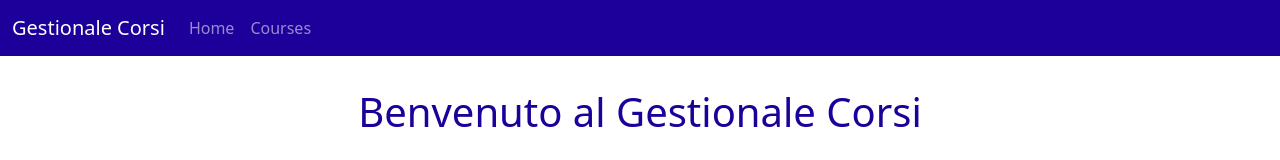
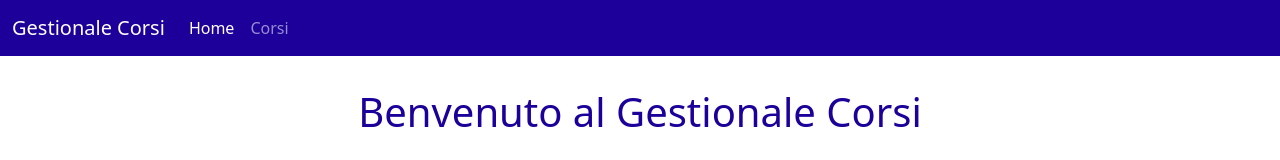
Before and after one commit to DanielaGangemi/gestionale-corsi-frontend-danielagangemi, a React (Vite) app in the folder gestionale_corsi/: page /home in a window 1280 px wide. Shown: the top 160 px of the page. Built offline with nearby package versions, Linux system fonts and the light colour scheme.

Commit message:
fix: modifica titoli della navbar

```diff
--- a/gestionale_corsi/src/components/Navbar/Navbar.jsx
+++ b/gestionale_corsi/src/components/Navbar/Navbar.jsx
@@ -16,9 +16,9 @@ export function Navbar() {
                     <div className="collapse navbar-collapse" id="navbarNav">
                         <div className="navbar-nav">
 
-                            <NavLink className="nav-link" to="/" >Home</NavLink>
+                            <NavLink className="nav-link" to="" >Home</NavLink>
 
-                            <NavLink className="nav-link" to="courses" >Courses</NavLink>
+                            <NavLink className="nav-link" to="courses" >Corsi</NavLink>
 {/*
 
                             <NavLink className="nav-link" >Pricing</NavLink> */}
```
